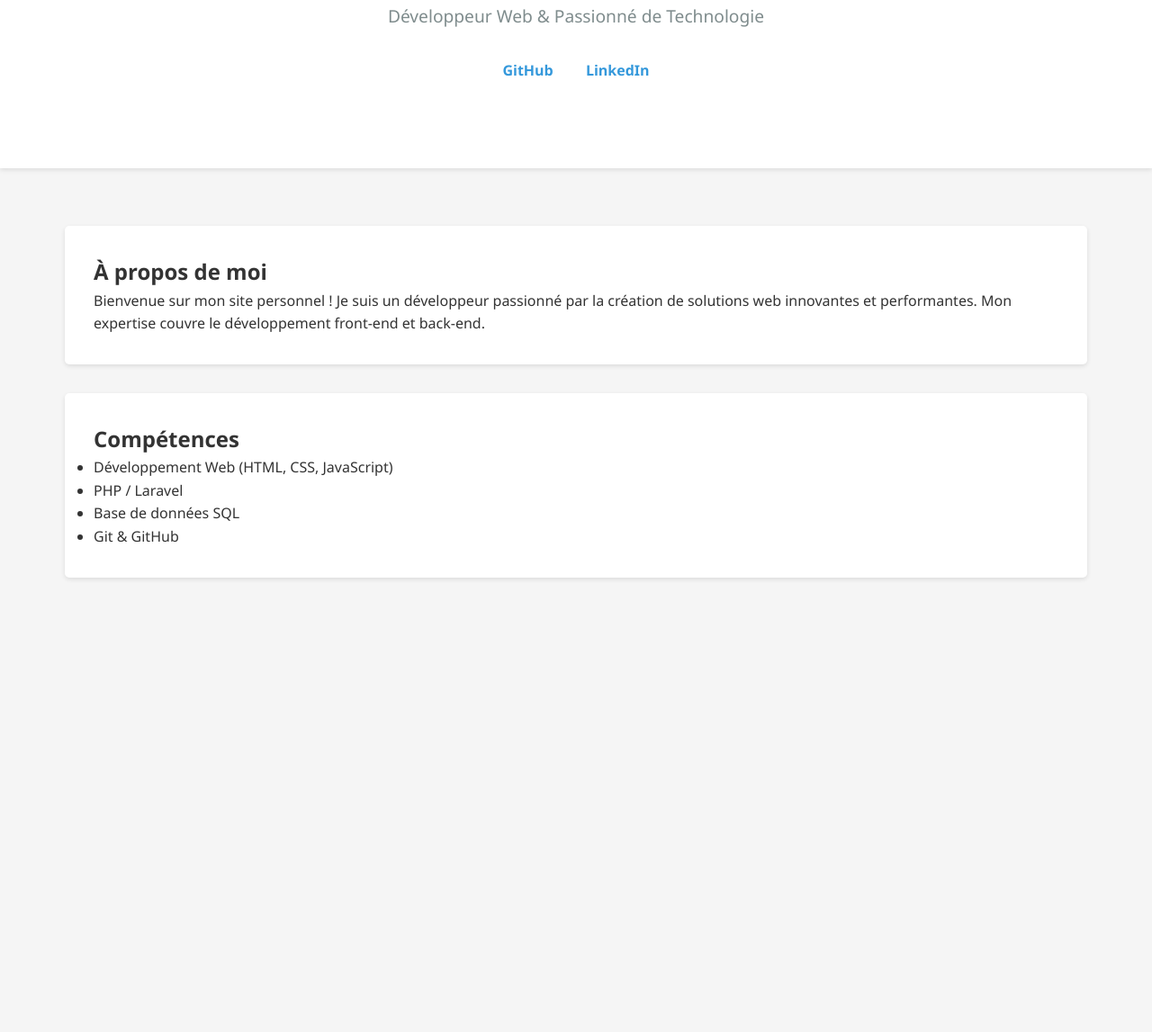
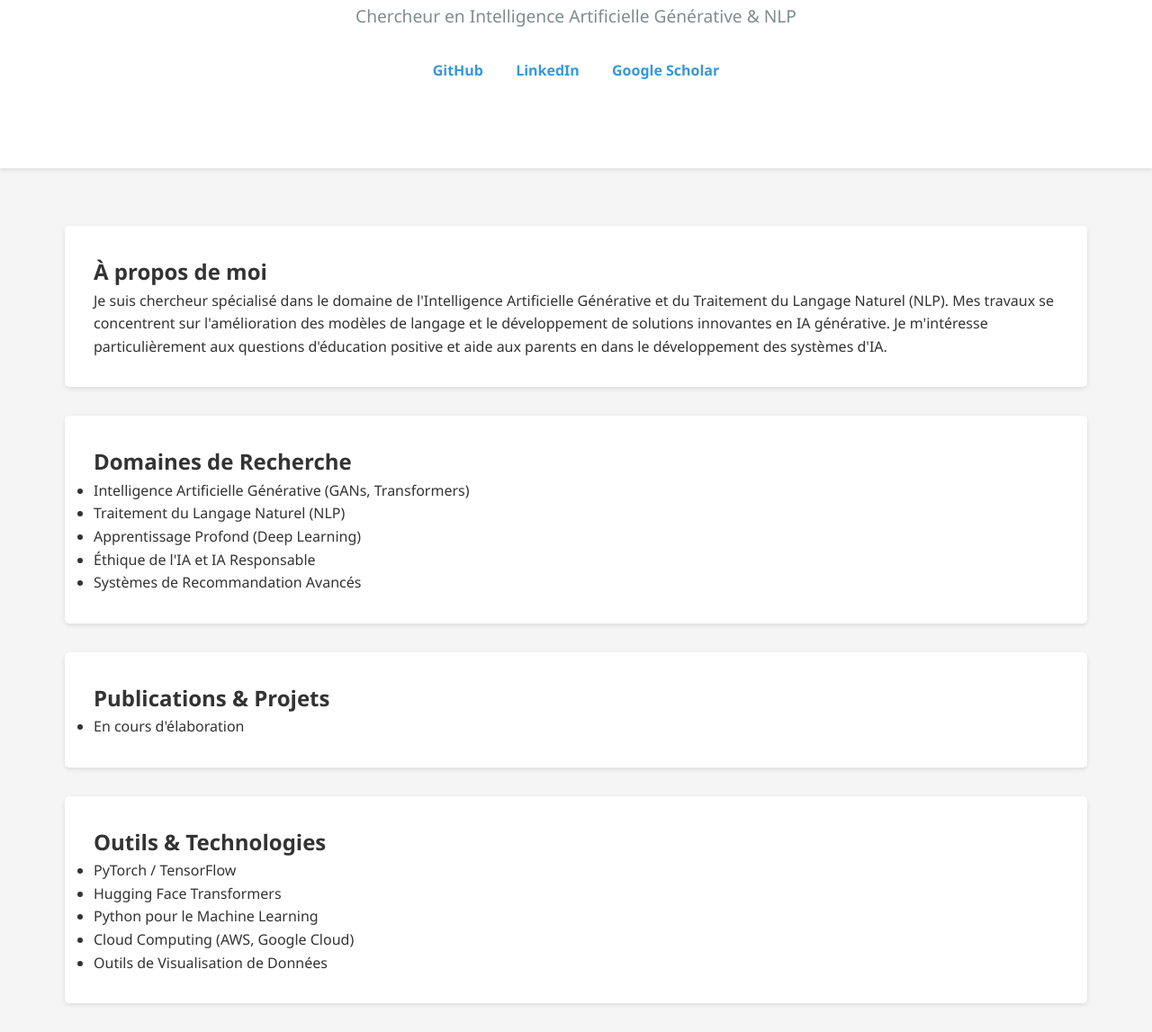
Before and after one commit to medboukataya/medboukataya.github.io, a plain HTML site: page index.html in a window 1280 px wide. Shown: the part 173-1320 px from the top of the page at 90% size. Before the commit the page ends 847 px from the top, so only its background shows below. Drawn offline with Linux system fonts and the light colour scheme.

Commit message:
Update index.html

```diff
--- a/index.html
+++ b/index.html
@@ -67,14 +67,16 @@
         }
     </style>
 </head>
+
 <body>
     <header>
         <div class="container">
             <h1>Med Boukataya</h1>
-            <p class="subtitle">Développeur Web & Passionné de Technologie</p>
+            <p class="subtitle">Chercheur en Intelligence Artificielle Générative & NLP</p>
             <div class="social-links">
                 <a href="https://github.com/medboukataya" target="_blank">GitHub</a>
-                <a href="https://ma.linkedin.com/in/boukoutaya" target="_blank">LinkedIn</a>
+                <a href="https://linkedin.com/in/boukoutaya" target="_blank">LinkedIn</a>
+                <a href="https://scholar.google.com" target="_blank">Google Scholar</a>
             </div>
         </div>
     </header>
@@ -83,19 +85,40 @@
         <section class="content">
             <h2>À propos de moi</h2>
             <p>
-                Bienvenue sur mon site personnel ! Je suis un développeur passionné par la création
-                de solutions web innovantes et performantes. Mon expertise couvre le développement
-                front-end et back-end.
+                Je suis chercheur spécialisé dans le domaine de l'Intelligence Artificielle Générative
+                et du Traitement du Langage Naturel (NLP). Mes travaux se concentrent sur l'amélioration
+                des modèles de langage et le développement de solutions innovantes en IA générative.
+                Je m'intéresse particulièrement aux questions d'éducation positive et aide aux parents en dans le
+                développement des systèmes d'IA.
             </p>
         </section>
 
         <section class="content">
-            <h2>Compétences</h2>
+            <h2>Domaines de Recherche</h2>
             <ul>
-                <li>Développement Web (HTML, CSS, JavaScript)</li>
-                <li>PHP / Laravel</li>
-                <li>Base de données SQL</li>
-                <li>Git & GitHub</li>
+                <li>Intelligence Artificielle Générative (GANs, Transformers)</li>
+                <li>Traitement du Langage Naturel (NLP)</li>
+                <li>Apprentissage Profond (Deep Learning)</li>
+                <li>Éthique de l'IA et IA Responsable</li>
+                <li>Systèmes de Recommandation Avancés</li>
+            </ul>
+        </section>
+
+        <section class="content">
+            <h2>Publications & Projets</h2>
+            <ul>
+                <li>En cours d'élaboration</li>
+            </ul>
+        </section>
+
+        <section class="content">
+            <h2>Outils & Technologies</h2>
+            <ul>
+                <li>PyTorch / TensorFlow</li>
+                <li>Hugging Face Transformers</li>
+                <li>Python pour le Machine Learning</li>
+                <li>Cloud Computing (AWS, Google Cloud)</li>
+                <li>Outils de Visualisation de Données</li>
             </ul>
         </section>
     </main>
```
